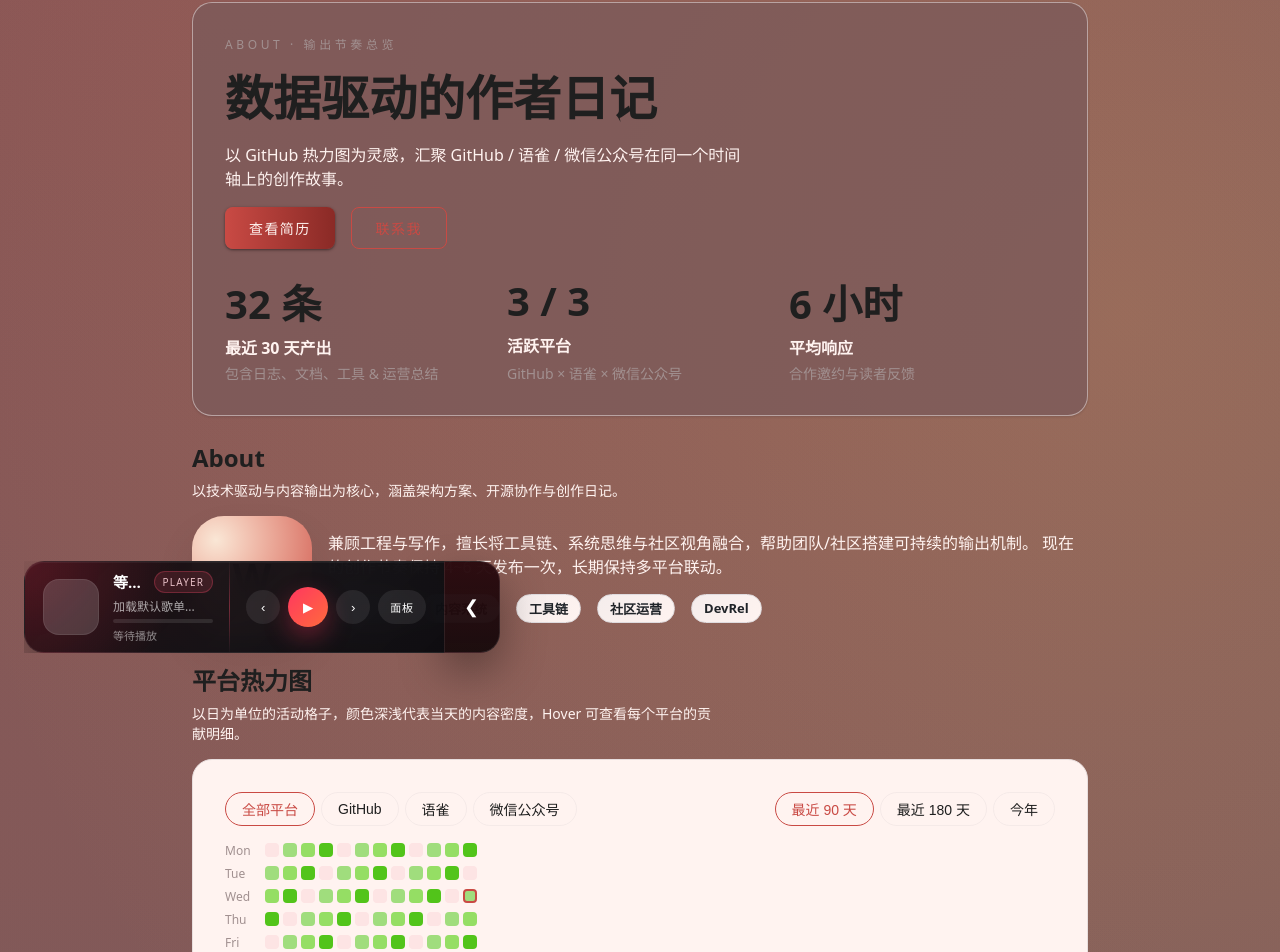
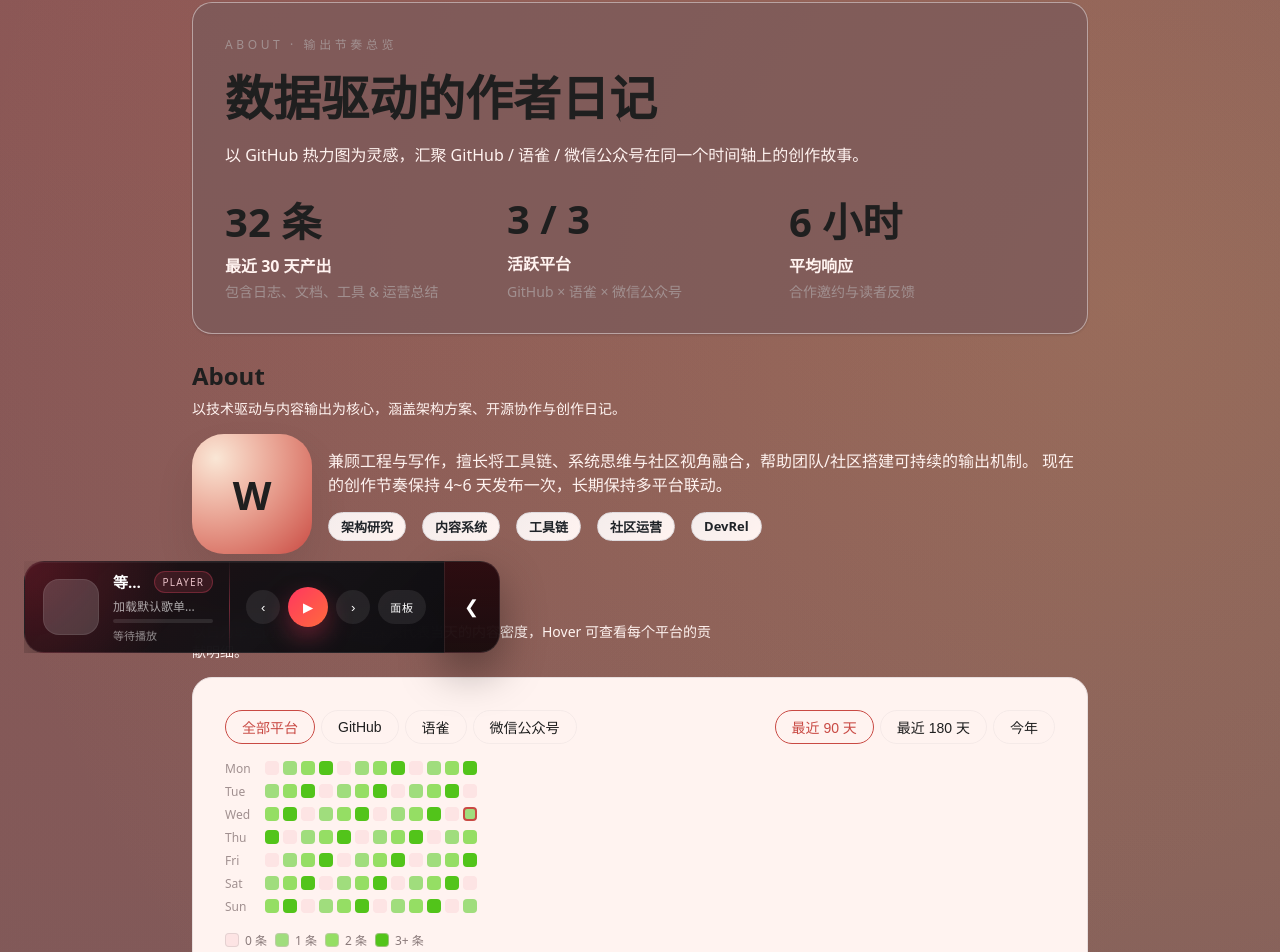
Before and after one commit to stack-wuh/x.wuh.site, a Next.js app in the folder packages/wuh.site.next/: page /about in a window 1280 px wide. Shown: the part 123-1075 px from the top of the page. Built offline with nearby package versions, Linux system fonts and the light colour scheme; no server answers.

Commit message:
feat: 新增About页面开发 (#64)

```diff
--- a/packages/wuh.site.next/app/about/page.tsx
+++ b/packages/wuh.site.next/app/about/page.tsx
@@ -1,7 +1,6 @@
 'use client'
 
 import styled from 'styled-components'
-import Button from '@wuh.site/components/button'
 import Card from '@wuh.site/components/card'
 import Tag from '@wuh.site/components/tag'
 
@@ -124,10 +123,6 @@ const AboutPage = () => {
           <HeroSub>
             以 GitHub 热力图为灵感，汇聚 GitHub / 语雀 / 微信公众号在同一个时间轴上的创作故事。
           </HeroSub>
-          <HeroActions>
-            <Button variant='filled'>查看简历</Button>
-            <Button variant='outlined'>联系我</Button>
-          </HeroActions>
         </HeroHeader>
         <MetricGrid>
           {metrics.map((metric) => (
@@ -323,14 +318,7 @@ const HeroTitle = styled.h1`
 
 const HeroSub = styled.p`
   color: var(--text-color);
-  max-width: 520px;
   line-height: 1.5;
-`
-
-const HeroActions = styled.div`
-  display: flex;
-  flex-wrap: wrap;
-  gap: var(--space-sm);
 `
 
 const MetricGrid = styled.div`
@@ -528,7 +516,7 @@ const LegendSwatch = styled.span`
 
 const LegendLabel = styled.span`
   font-size: var(--font-size-xs);
-  color: var(--text-color);
+  color: var(--text-secondary);
 `
 
 const LogGrid = styled.div`
```
